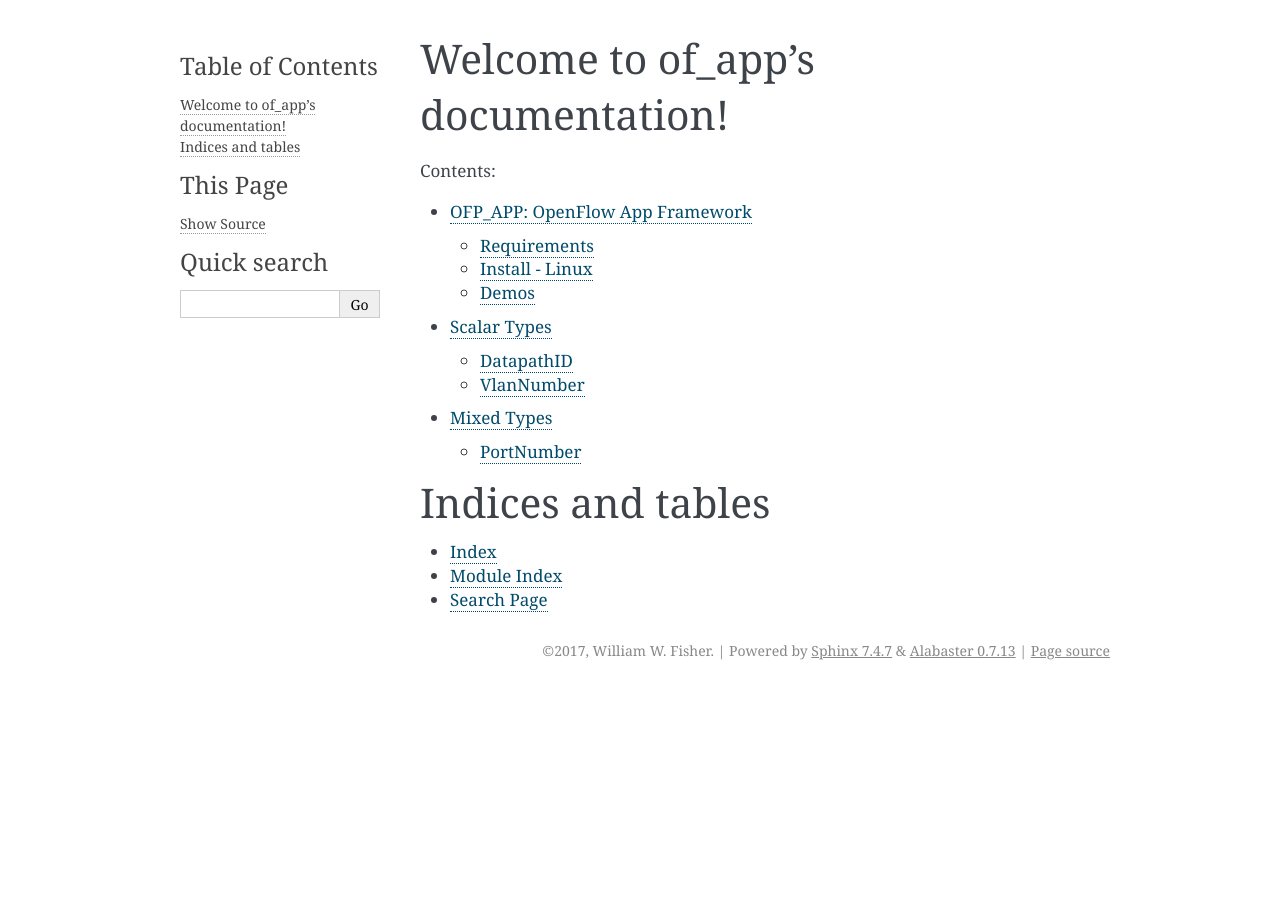
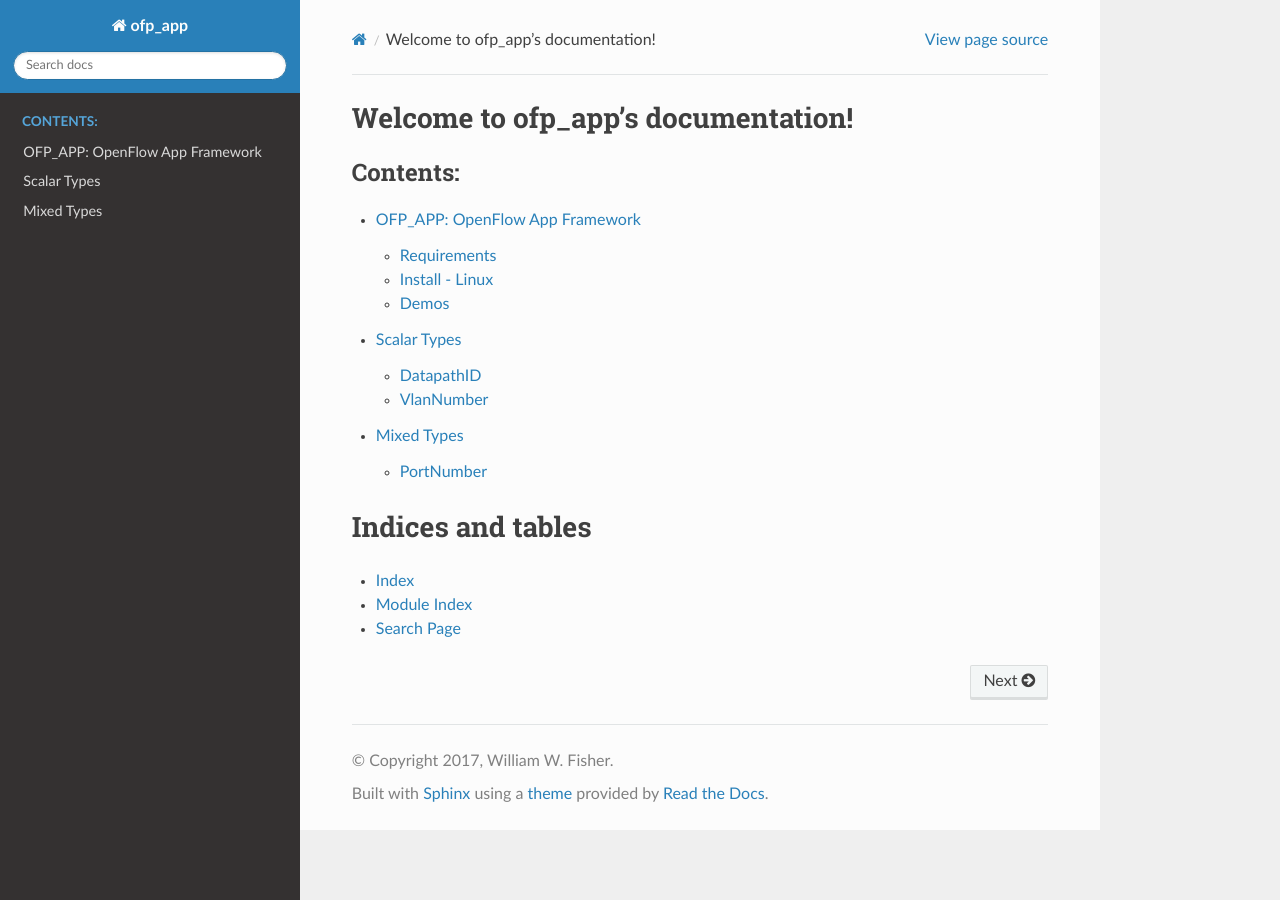
Before and after one commit to byllyfish/zof, a Sphinx documentation site: the page built from doc/sphinx/index.rst, in a window 1280 px wide. Built offline with Sphinx 7.4.7 and the Read the Docs theme 2.0.0, drawn with Linux system fonts in a browser that asks for light colours.

Commit message:
Change sphinx theme.

```diff
--- a/doc/sphinx/conf.py
+++ b/doc/sphinx/conf.py
@@ -1,7 +1,7 @@
 #!/usr/bin/env python3
 # -*- coding: utf-8 -*-
 #
-# of_app documentation build configuration file, created by
+# ofp_app documentation build configuration file, created by
 # sphinx-quickstart on Fri Mar 24 17:10:41 2017.
 #
 # This file is execfile()d with the current directory set to its
@@ -46,7 +46,7 @@ source_suffix = '.rst'
 master_doc = 'index'
 
 # General information about the project.
-project = 'of_app'
+project = 'ofp_app'
 copyright = '2017, William W. Fisher'
 author = 'William W. Fisher'
 
@@ -83,7 +83,7 @@ todo_include_todos = False
 # The theme to use for HTML and HTML Help pages.  See the documentation for
 # a list of builtin themes.
 #
-html_theme = 'alabaster'
+html_theme = 'sphinx_rtd_theme'
 
 # Theme options are theme-specific and customize the look and feel of a theme
 # further.  For a list of options available for each theme, see the
@@ -100,7 +100,7 @@ html_static_path = ['_static']
 # -- Options for HTMLHelp output ------------------------------------------
 
 # Output file base name for HTML help builder.
-htmlhelp_basename = 'of_appdoc'
+htmlhelp_basename = 'ofp_appdoc'
 
 
 # -- Options for LaTeX output ---------------------------------------------
@@ -127,7 +127,7 @@ latex_elements = {
 # (source start file, target name, title,
 #  author, documentclass [howto, manual, or own class]).
 latex_documents = [
-    (master_doc, 'of_app.tex', 'of\\_app Documentation',
+    (master_doc, 'ofp_app.tex', 'ofp\\_app Documentation',
      'William W. Fisher', 'manual'),
 ]
 
@@ -137,7 +137,7 @@ latex_documents = [
 # One entry per manual page. List of tuples
 # (source start file, name, description, authors, manual section).
 man_pages = [
-    (master_doc, 'of_app', 'of_app Documentation',
+    (master_doc, 'ofp_app', 'ofp_app Documentation',
      [author], 1)
 ]
 
@@ -148,7 +148,7 @@ man_pages = [
 # (source start file, target name, title, author,
 #  dir menu entry, description, category)
 texinfo_documents = [
-    (master_doc, 'of_app', 'of_app Documentation',
-     author, 'of_app', 'One line description of project.',
+    (master_doc, 'ofp_app', 'ofp_app Documentation',
+     author, 'ofp_app', 'One line description of project.',
      'Miscellaneous'),
 ]
--- a/doc/sphinx/index.rst
+++ b/doc/sphinx/index.rst
@@ -1,9 +1,9 @@
-.. of_app documentation master file, created by
+.. ofp_app documentation master file, created by
    sphinx-quickstart on Fri Mar 24 17:10:41 2017.
    You can adapt this file completely to your liking, but it should at least
    contain the root `toctree` directive.
 
-Welcome to of_app's documentation!
+Welcome to ofp_app's documentation!
 ==================================
 
 .. toctree::
```
Also changed, not shown: 2 other files.
